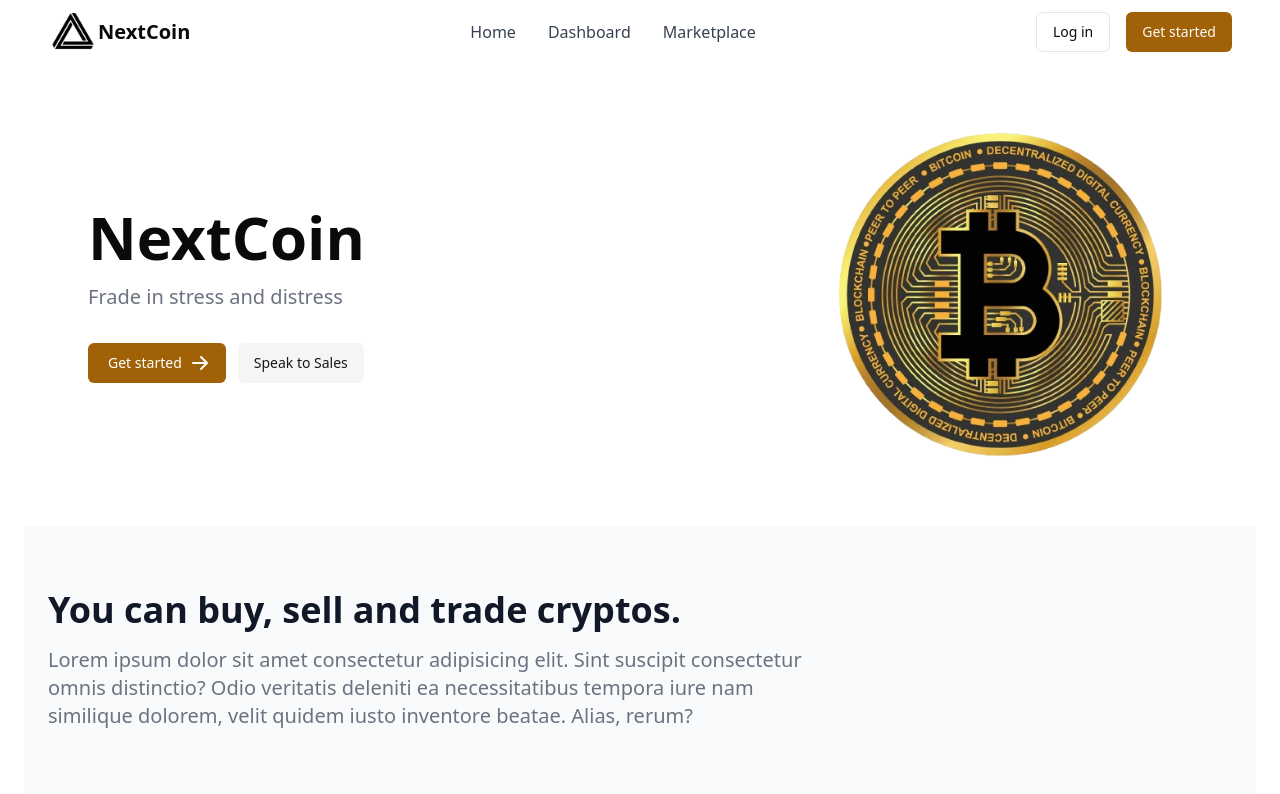
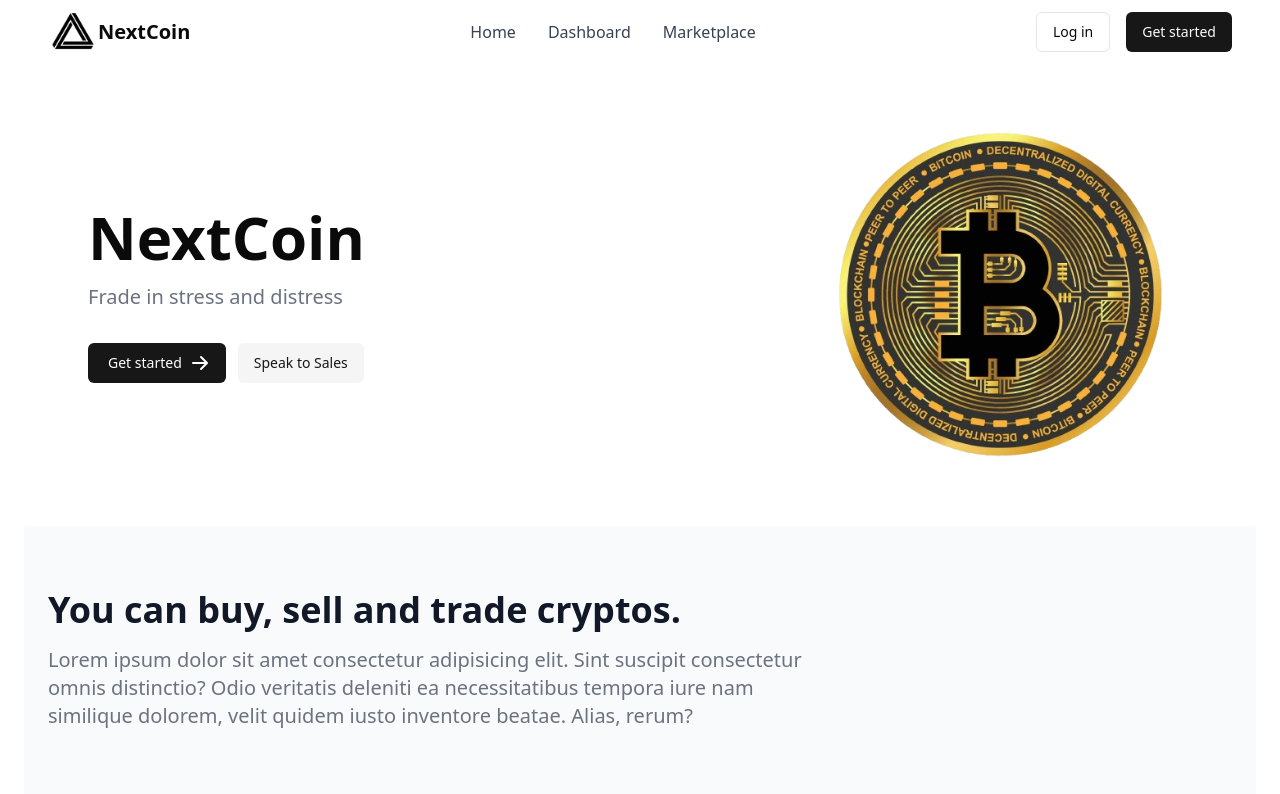
Before and after one commit to Qcucchiara/NextCoin-brief-7, a Next.js app: page / in a window 1280 px wide. Shown: the top 794 px of the page. Built offline with nearby package versions, Linux system fonts and the light colour scheme; no server answers.

Commit message:
Change in the landing page 6

```diff
--- a/src/components/ui/button.tsx
+++ b/src/components/ui/button.tsx
@@ -5,11 +5,11 @@ import { cva, type VariantProps } from 'class-variance-authority'
 import { cn } from '@/lib/utils'
 
 const buttonVariants = cva(
-  'cursor-pointer inline-flex items-center justify-center whitespace-nowrap rounded-md text-sm font-medium ring-offset-background transition-colors focus-visible:outline-none focus-visible:ring-2 focus-visible:ring-ring focus-visible:ring-offset-2 disabled:pointer-events-none disabled:opacity-50',
+  ' cursor-pointer inline-flex items-center justify-center whitespace-nowrap rounded-md text-sm font-medium ring-offset-background transition-colors focus-visible:outline-none focus-visible:ring-2 focus-visible:ring-ring focus-visible:ring-offset-2 disabled:pointer-events-none disabled:opacity-50',
   {
     variants: {
       variant: {
-        default: 'bg-yellow-700 text-primary-foreground hover:bg-primary/90',
+        default: 'bg-primary text-primary-foreground hover:bg-primary/90',
         destructive:
           'bg-destructive text-destructive-foreground hover:bg-destructive/90',
         outline:
```
